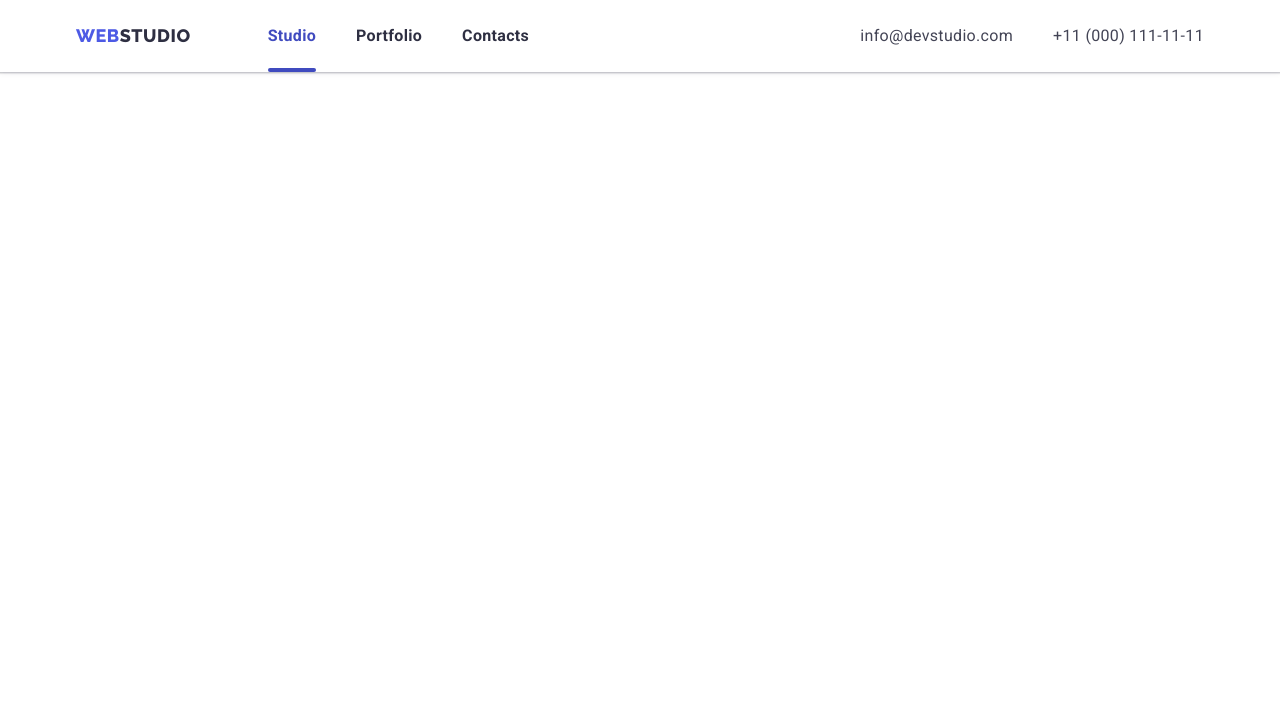
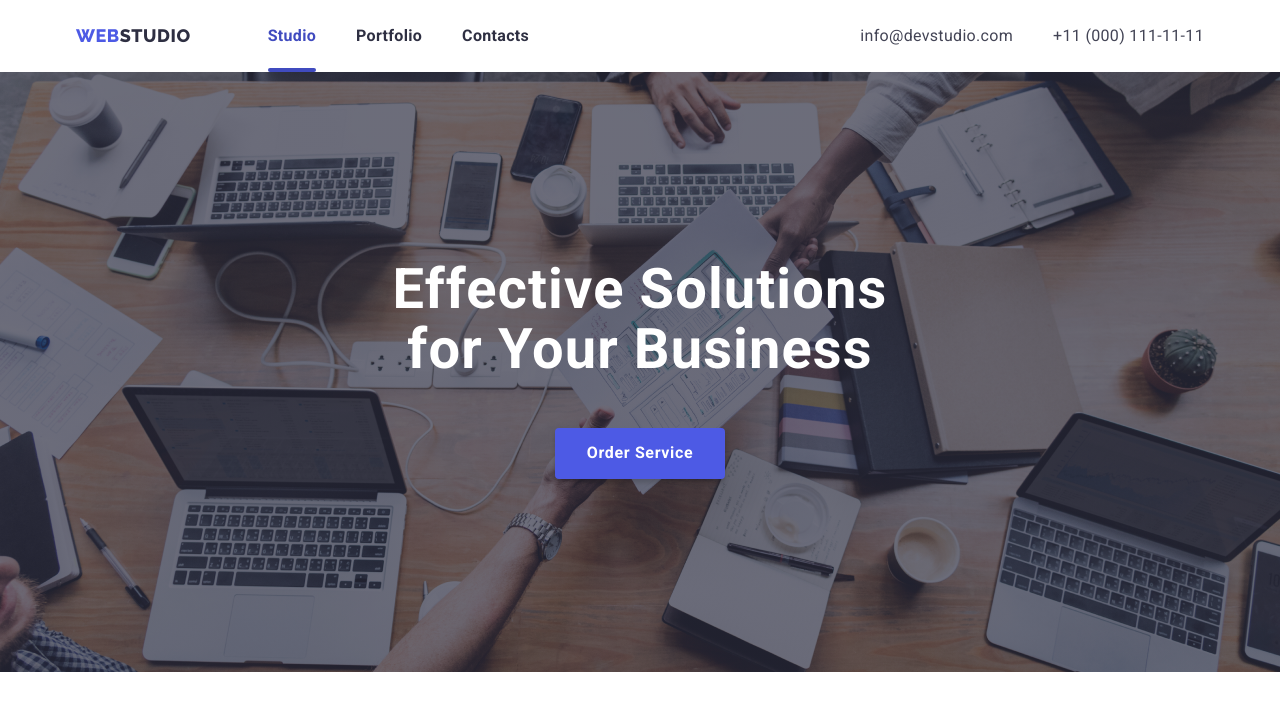
Before and after one commit to BondarAV/goit-markup-hw-7, a plain HTML site: page index.html in a window 1280 px wide. Drawn offline with nearby package versions, Linux system fonts and the light colour scheme.

Commit message:
Makes adaptive hero section

```diff
--- a/css/desktop.css
+++ b/css/desktop.css
@@ -1,9 +1,12 @@
 @media screen and (min-width: 1200px) {
+  .container {
+    width: 1152px;
+    padding-left: 12px;
+    padding-right: 12px;
+  }
+
   header .container {
     width: 1152px;
-  }
-
-  .container {
     padding-left: 12px;
     padding-right: 12px;
   }
@@ -12,4 +15,32 @@
     flex-direction: row;
     gap: 40px;
   }
+
+  .hero {
+    height: 600px;
+    padding-top: 188px;
+    padding-bottom: 188px;
+
+    background-image: linear-gradient(
+        rgba(46, 47, 66, 0.7),
+        rgba(46, 47, 66, 0.7)
+      ),
+      url(../images/hero-bg-desk.jpg);
+  }
+
+  @media (min-device-pixel-ratio: 2),
+    (min-resolution: 192dpi),
+    (min-resolution: 2dppx) {
+    .hero {
+      background-image: linear-gradient(
+          rgba(46, 47, 66, 0.7),
+          rgba(46, 47, 66, 0.7)
+        ),
+        url(../images/hero-bg-desk@2x.jpg);
+    }
+  }
+
+  .hero .hero-title {
+    margin-bottom: 48px;
+  }
 }
--- a/css/mobile.css
+++ b/css/mobile.css
@@ -1,4 +1,8 @@
 @media screen and (min-width: 428px) {
+  .container {
+    width: 428px;
+  }
+
   header .container {
     width: 428px;
   }
@@ -15,4 +19,13 @@
   .menu .icon-list {
     gap: 56px;
   }
+
+  .hero .hero-title {
+    width: 320px;
+    font-size: 36px;
+  }
+
+  .modal {
+    width: 408px;
+  }
 }
--- a/css/styles.css
+++ b/css/styles.css
@@ -290,19 +290,21 @@ header .container {
   fill: var(--main-background-color);
 }
 
+/*-----------------HERO----------------*/
+
 .hero {
   max-width: 1440px;
   margin: 0 auto;
 
-  height: 600;
-  padding-top: 188px;
-  padding-bottom: 188px;
+  height: 432px;
+  padding-top: 112px;
+  padding-bottom: 112px;
 
   background-image: linear-gradient(
       rgba(46, 47, 66, 0.7),
       rgba(46, 47, 66, 0.7)
     ),
-    url(../images/people-office.jpg);
+    url(../images/hero-bg-mob.jpg);
   background-repeat: no-repeat;
   background-size: cover;
   background-position: center;
@@ -310,14 +312,26 @@ header .container {
   text-align: center;
 }
 
+@media (min-device-pixel-ratio: 2),
+  (min-resolution: 192dpi),
+  (min-resolution: 2dppx) {
+  .hero {
+    background-image: linear-gradient(
+        rgba(46, 47, 66, 0.7),
+        rgba(46, 47, 66, 0.7)
+      ),
+      url(../images/hero-bg-mob@2x.jpg);
+  }
+}
+
 .hero .hero-title {
   margin: 0 auto;
-  margin-bottom: 48px;
-  width: 496px;
+  margin-bottom: 72px;
+  width: 300px;
 
   font-weight: 700;
-  font-size: 56px;
-  line-height: 1.07;
+  font-size: 32px;
+  line-height: 1.11;
 
   letter-spacing: 0.02em;
 
@@ -919,7 +933,7 @@ header .container {
   padding-right: 24px;
   padding-bottom: 24px;
 
-  width: 408px;
+  width: 300px;
   min-height: 584px;
 
   background: var(--modal-background);
--- a/css/tablet.css
+++ b/css/tablet.css
@@ -1,9 +1,10 @@
 @media screen and (min-width: 768px) {
-  header .container {
+  .container {
     width: 768px;
   }
 
   header .container {
+    width: 768px;
     padding-top: 0;
     padding-bottom: 0;
 
@@ -106,4 +107,36 @@
     border-radius: 2px;
     background-color: var(--dark-accent-color);
   }
+
+  .hero {
+    height: 436px;
+    padding-top: 112px;
+    padding-bottom: 108px;
+
+    background-image: linear-gradient(
+        rgba(46, 47, 66, 0.7),
+        rgba(46, 47, 66, 0.7)
+      ),
+      url(../images/hero-bg-tab.jpg);
+  }
+
+  @media (min-device-pixel-ratio: 2),
+    (min-resolution: 192dpi),
+    (min-resolution: 2dppx) {
+    .hero {
+      background-image: linear-gradient(
+          rgba(46, 47, 66, 0.7),
+          rgba(46, 47, 66, 0.7)
+        ),
+        url(../images/hero-bg-tab@2x.jpg);
+    }
+  }
+
+  .hero .hero-title {
+    width: 496px;
+    margin-bottom: 40px;
+
+    font-size: 56px;
+    line-height: 1.07;
+  }
 }
--- a/index.html
+++ b/index.html
@@ -143,14 +143,14 @@
     </header>
 
     <main class="main">
-      <!-- <section class="hero">
+      <section class="hero">
         <div class="container">
           <h1 class="hero-title">Effective Solutions for Your Business</h1>
           <button class="button" type="button" data-open-modal>
             Order Service
           </button>
         </div>
-      </section> -->
+      </section>
 
       <!-- <section class="benefits-section">
         <div class="container">
@@ -724,8 +724,8 @@
               <span>
                 I accept the terms and conditions of the
                 <a class="privacy-policy" href="#">Privacy Policy</a>
-              </span></label
-            >
+              </span>
+            </label>
           </div>
 
           <button class="send-button" type="submit">Send</button>
```
Also changed, not shown: images/hero-bg-desk.jpg (renamed from images/people-office.jpg), images/hero-bg-desk@2x.jpg (added), images/hero-bg-mob.jpg (added), images/hero-bg-mob@2x.jpg (added), images/hero-bg-tab.jpg (added), images/hero-bg-tab@2x.jpg (added).
